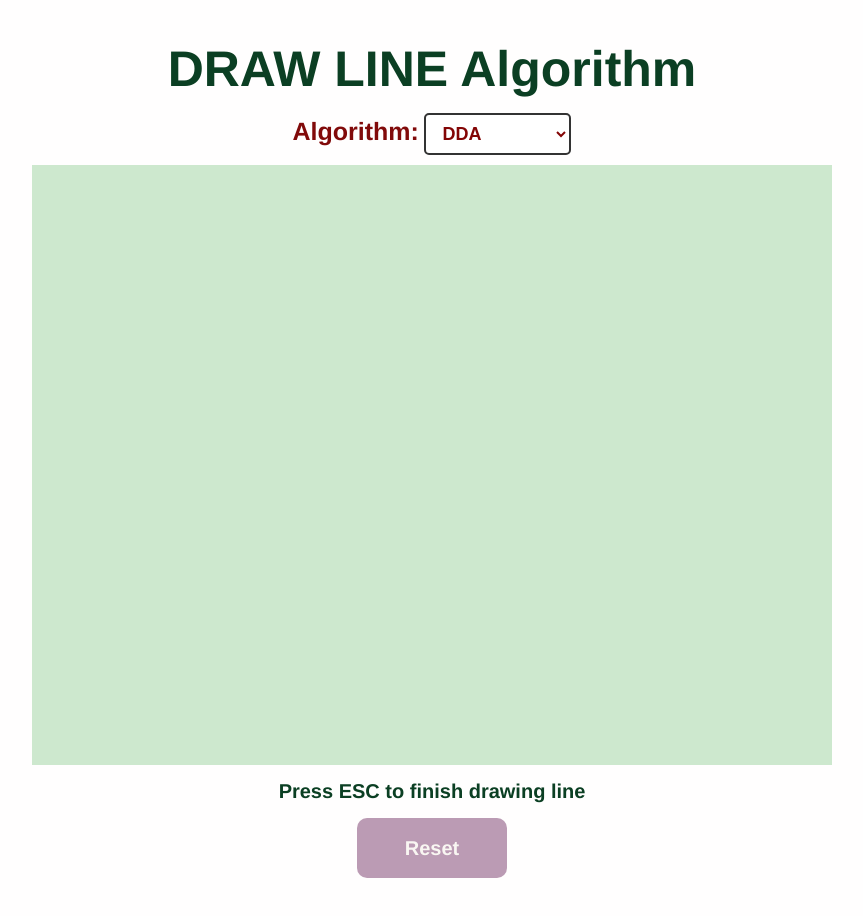
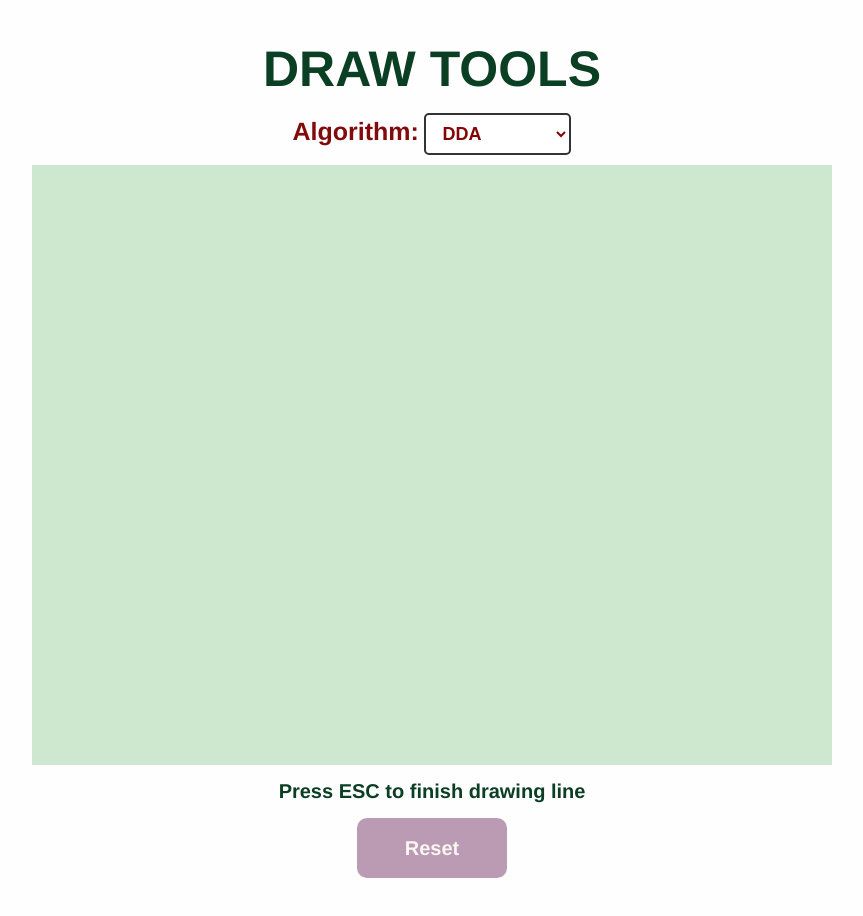
Before and after one commit to lananh2905/CS105_ComputerGraphics, a plain HTML site: page Lab/Lab_01/index.html in a window 1280 px wide. Shown: the whole page, without its empty margins (208-1071 px from the left). Drawn offline with Linux system fonts and the light colour scheme.

Commit message:
Change name of lab 1

```diff
--- a/Lab/Lab_01/index.html
+++ b/Lab/Lab_01/index.html
@@ -9,7 +9,7 @@
 
 <div class="container">
     <div class="heading">
-        <h1 class="title">DRAW LINE Algorithm</h1>
+        <h1 class="title">DRAW TOOLS</h1>
     </div>
 
     <div class="buttons">
```
